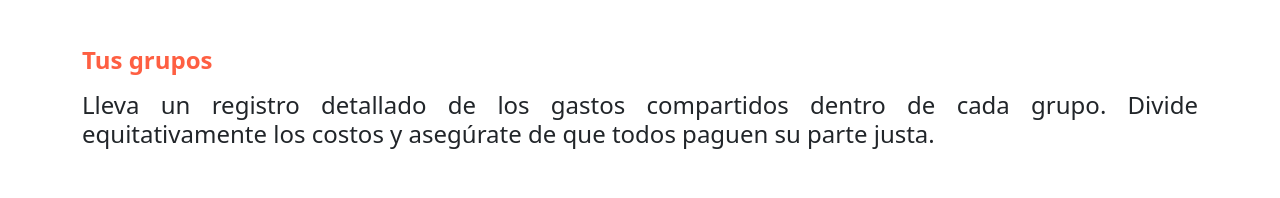
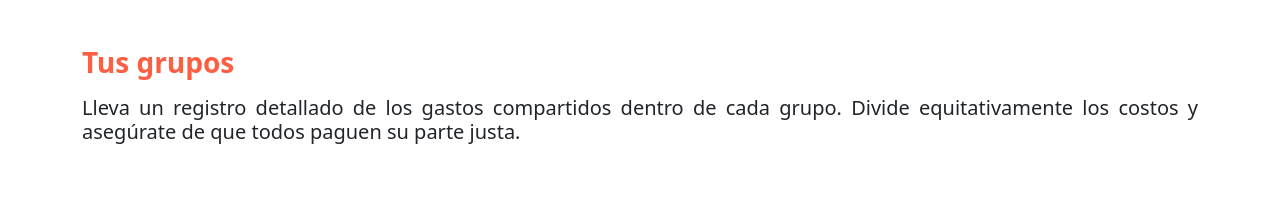
Before and after one commit to jcpardo86/tfm_grupo3, an Angular app: page /groups in a window 1280 px wide. Shown: the part 472-670 px from the top of the page. Built offline with nearby package versions, Linux system fonts and the light colour scheme; no server answers; sample sign-in values are in the browser's storage.

Commit message:
css texto grupos

```diff
--- a/src/app/pages/group-list/group-list.component.html
+++ b/src/app/pages/group-list/group-list.component.html
@@ -19,10 +19,10 @@
 <section class="container mt-5">
 	<div class="row align-items-center row-gap-3">
 		<div class="col-lg-8 col-md-12 col-sm-12">
-			<h2 class="h4 m-0"><strong>Tus grupos</strong></h2>
+			<h2 class="h3 m-0"><strong>Tus grupos</strong></h2>
 		</div>
 		<div>
-			<h4 class="texto">Lleva un registro detallado de los gastos compartidos dentro de cada grupo. Divide
+			<h4 class=" h5 texto">Lleva un registro detallado de los gastos compartidos dentro de cada grupo. Divide
 				equitativamente los costos y asegúrate de que todos paguen su parte justa.</h4>
 		</div>
 	</div>
```
